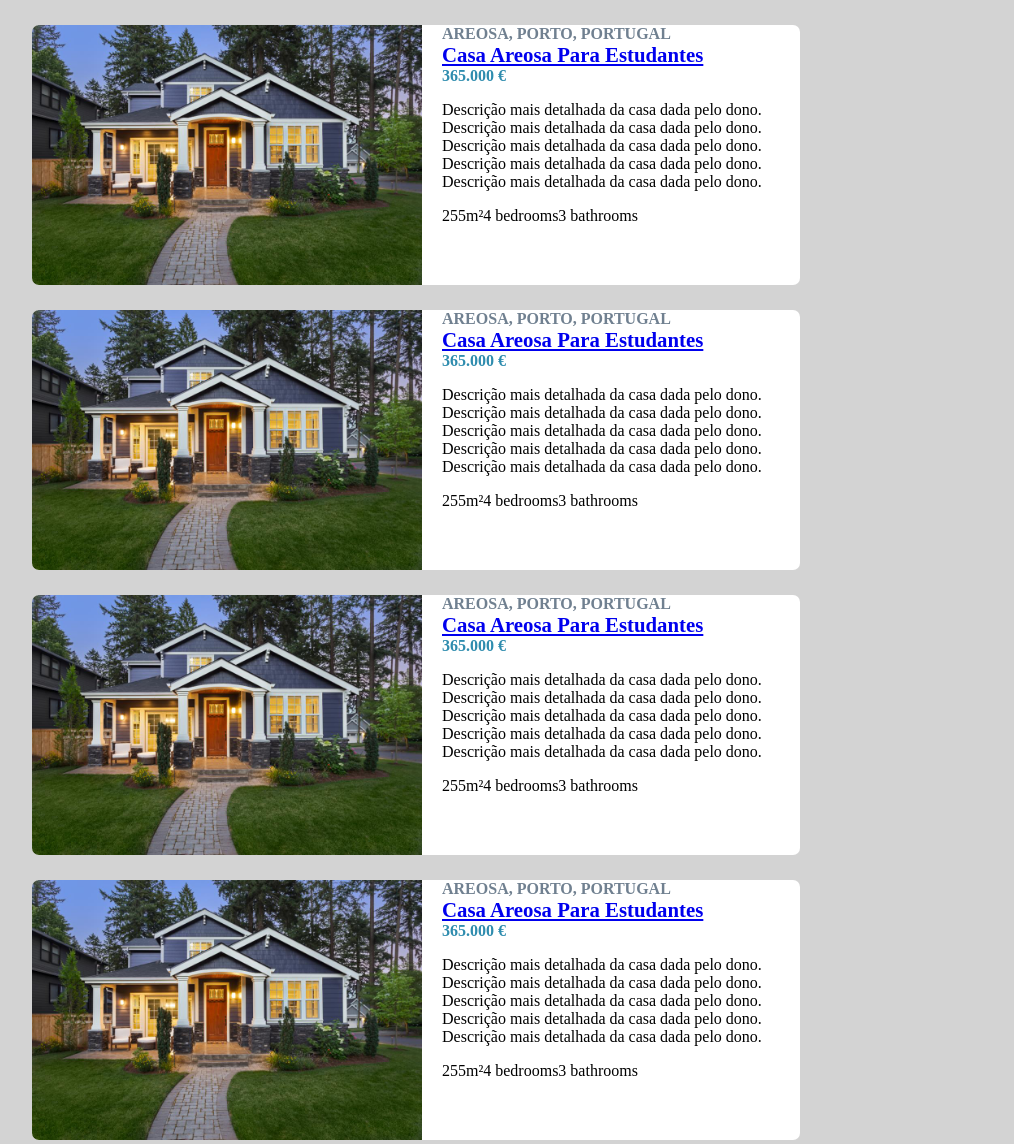
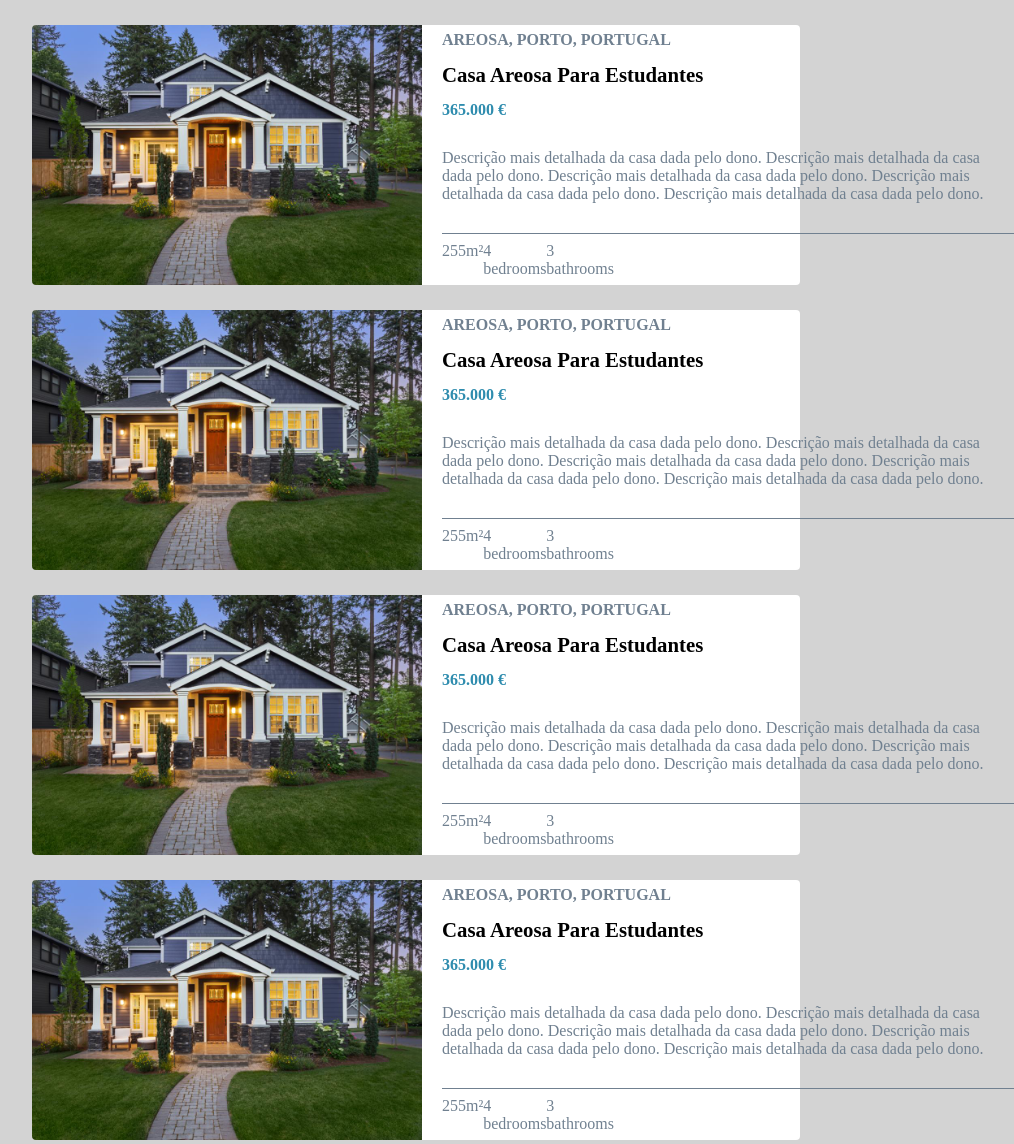
Before and after one commit to joaorenatopinto/FEUP-LTW1920-PROJ, a PHP site: page /main_page.php in a window 1280 px wide. Shown: the part 84-1228 px from the top of the page, without its empty margins (224-1238 px from the left). Run offline with PHP 8.4, Linux system fonts and the light colour scheme.

Commit message:
card style done for now

```diff
--- a/css/property-card.css
+++ b/css/property-card.css
@@ -3,13 +3,14 @@
     width: 100%;
     height: 260px;
     background-color: white;
-    border-radius: 7px;
+    border-radius: 4px;
     grid-column-start: 2;
     grid-column-end: 3;
 }
 
 .property-card {
     display: flex;
+    padding-right: 20px;
 }
 
 .property-img {
@@ -19,16 +20,22 @@
 
 .property-img img {
     height: inherit;
-    border-radius: 7px 0px 0px 7px;
+    border-radius: 4px 0px 0px 4px;
 }
 
 .property-details {
     display: flex;
     flex-direction: column;
+    justify-content: space-around;
 }
 
 .property-features {
+    border-top: 1px solid #708090;
+    padding-top: 8px;
     display: flex;
+    color: #708090;
+    justify-content: space-between;
+    padding-right: 400px;
 }
 
 .property-pricing {
@@ -40,14 +47,20 @@
     color: #708090;
     margin: 0px;
     font-size: 1em;
+
 }
 
 .property-title {
     margin: 0px;
     font-size: 1.3em;
+    color: black;
 }
 
-.proporty-title-link {
+.property-title a{
+    color: black;
+}
+
+.property-title a:link{
     text-decoration: none;
 }
 
@@ -55,3 +68,7 @@
     margin: 0px;
     font-size: 1em;
 }
+
+.property-description {
+    color: #708090;
+}
--- a/templates/tlp_property.php
+++ b/templates/tlp_property.php
@@ -8,7 +8,7 @@
             </div>
             <div class="property-details">
                     <h6 class="property-region"> Areosa, Porto, Portugal </h6>
-                    <a href="#" class="property-title-link"> <h4 class="property-title"> Casa Areosa Para Estudantes </h4> </a>
+                    <h4 class="property-title"> <a href="#">  Casa Areosa Para Estudantes </a> </h4>
                     <h6 class="property-pricing"> <strong> 365.000 € </strong> </h6>
                 <p class="property-description">
                     Descrição mais detalhada da casa dada pelo dono.
```
Also changed, not shown: images/house-example2.jpg (added).
